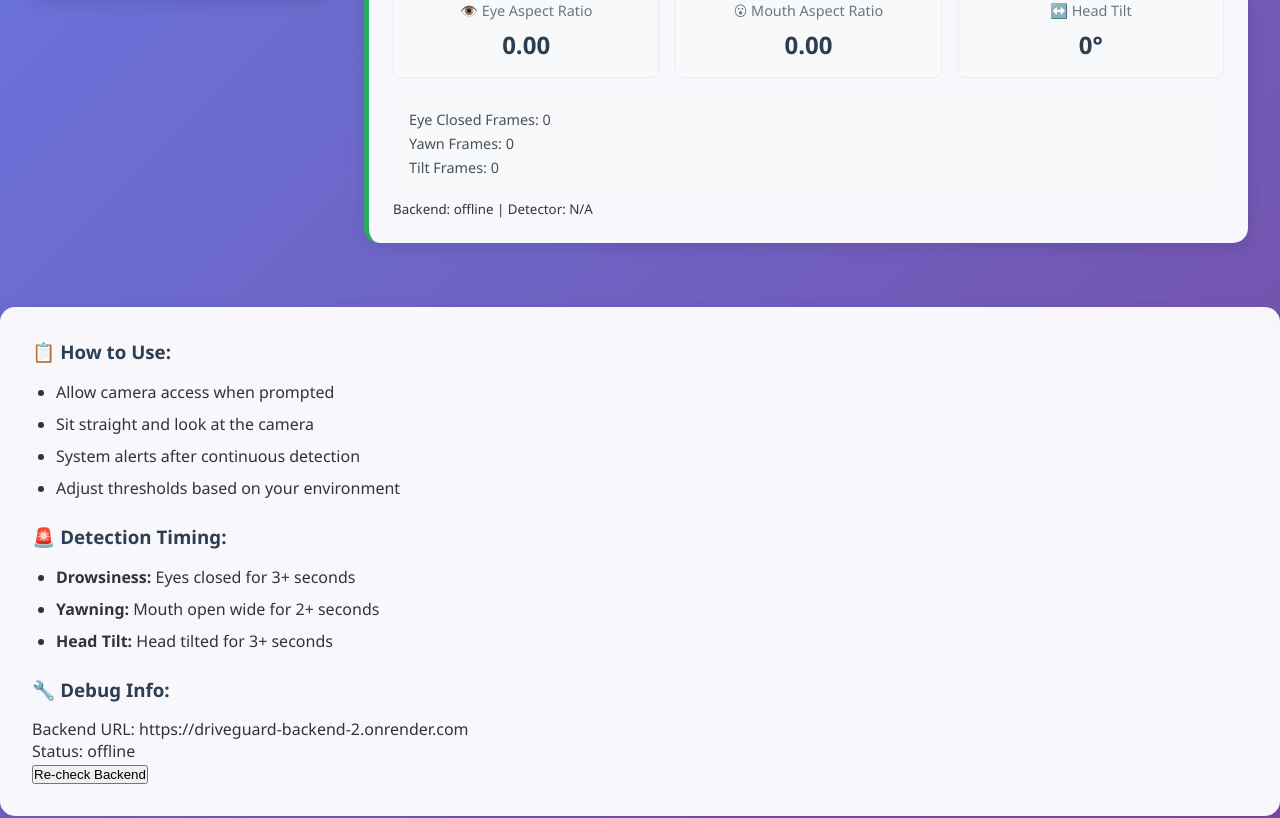
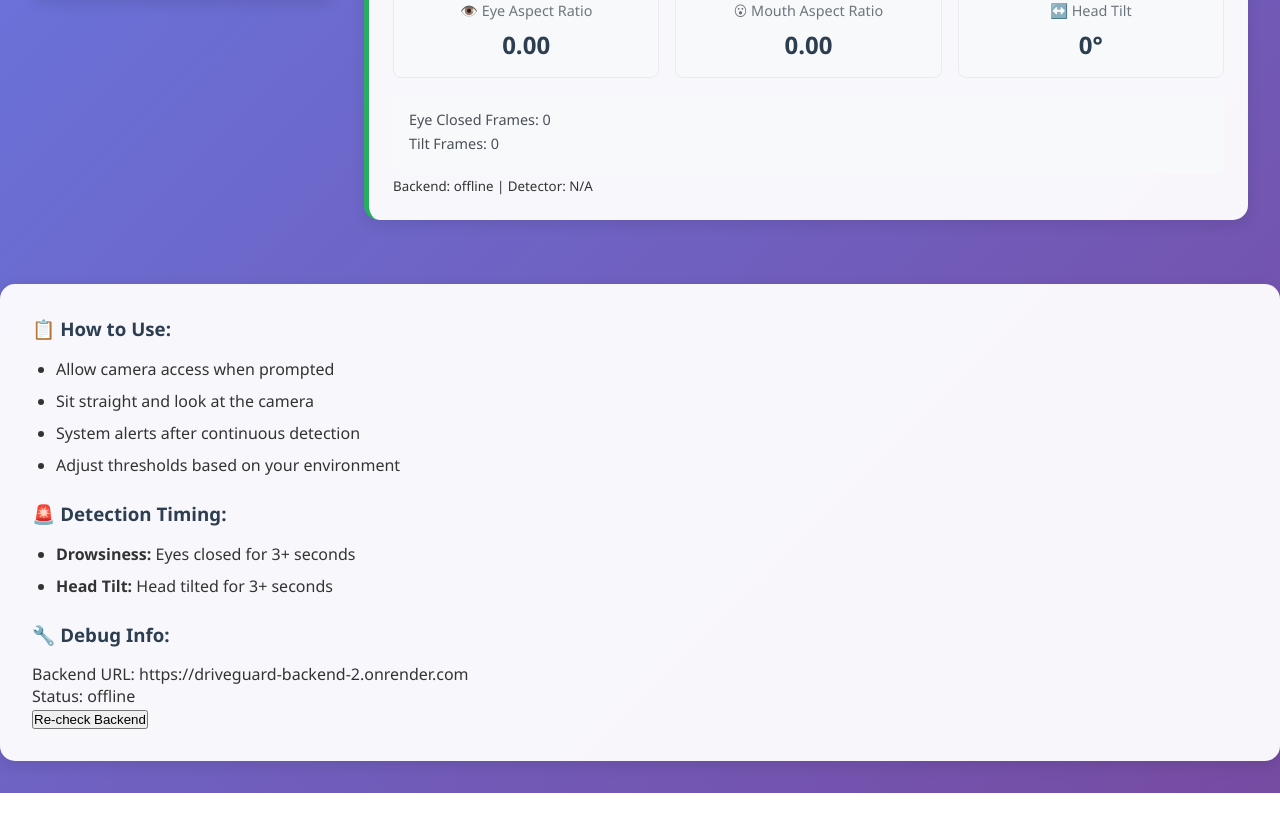
Before and after one commit to Prabhpreet007/DriveGuard-Frontend, a React (Create React App) app: page / in a window 1280 px wide. Shown: the part 700-1518 px from the top of the page. After the commit the page ends 1493 px from the top, so only its background shows below. Built offline with nearby package versions, Linux system fonts and the light colour scheme; no server answers.

Commit message:
reduces frame interval

```diff
--- a/src/App.js
+++ b/src/App.js
@@ -124,8 +124,7 @@ const playAlertSound = () => {
     if (!isMonitoring) {
       await startCamera();
       setIsMonitoring(true);
-      // Har 200ms mein frame process karo (slower for testing)
-      intervalRef.current = setInterval(captureAndProcessFrame, 200);
+      intervalRef.current = setInterval(captureAndProcessFrame, 50);
     } else {
       stopCamera();
     }
@@ -285,7 +284,6 @@ const playAlertSound = () => {
 
             <div className="frames-info">
               <p>Eye Closed Frames: {alertInfo.metrics?.eye_frames || 0}</p>
-              <p>Yawn Frames: {alertInfo.metrics?.yawn_frames || 0}</p>
               <p>Tilt Frames: {alertInfo.metrics?.tilt_frames || 0}</p>
             </div>
 
@@ -310,7 +308,6 @@ const playAlertSound = () => {
         <h3>🚨 Detection Timing:</h3>
         <ul>
           <li><strong>Drowsiness:</strong> Eyes closed for 3+ seconds</li>
-          <li><strong>Yawning:</strong> Mouth open wide for 2+ seconds</li>
           <li><strong>Head Tilt:</strong> Head tilted for 3+ seconds</li>
         </ul>
 
```
